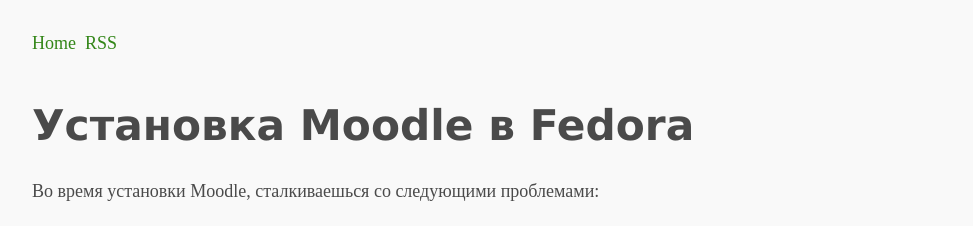
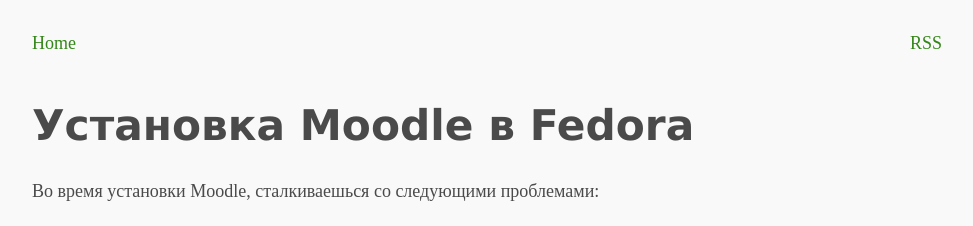
Before and after one commit to valentineus/popov.link, a Jekyll site: the page built from _posts/2018-07-23-installing-moodle-to-fedora.md, in a window 1280 px wide. Shown: the top 226 px of the page, without its empty margins (153-1126 px from the left). Built offline with Jekyll 4.4.1, drawn with Linux system fonts in a browser that asks for light colours.

Commit message:
refactor(html): Update navigation bar
Signed-off-by: Valentin Popov <info@valentineus.link>

```diff
--- a/_includes/navbar.html
+++ b/_includes/navbar.html
@@ -1,22 +1,22 @@
 {% assign pages = site.pages | where: "show", true %}
 
 <nav role="navigation">
-  <div class="container">
-    <ul class="nav nav-pills">
+    <ul class="nav-pills">
         {% unless page.url == "/index.html" %}
-        <li role="presentation"><a href="/">Home</a></li>
+            <li role="presentation">
+                <a class="nav-link" href="/">Home</a>
+            </li>
         {% endunless %}
 
         <!-- Right side -->
-      <ul class="nav nav-pills pull-right">
+        <ul class="nav-pills nav-right">
             {% for page in pages %}
                 <li role="presentation">
-            <a href="{{ page.url | strip_newlines | strip_html | strip | normalize_whitespace | relative_url | uri_escape }}">
+                    <a class="nav-link" href="{{ page.url | strip_newlines | strip_html | strip | normalize_whitespace | relative_url | uri_escape }}">
                         {{ page.title | strip_newlines | strip_html | strip | normalize_whitespace | smartify | xml_escape }}
                     </a>
                 </li>
             {% endfor %}
         </ul>
     </ul>
-  </div>
 </nav>
```
Lines whose indentation alone changed are shown as unchanged.
